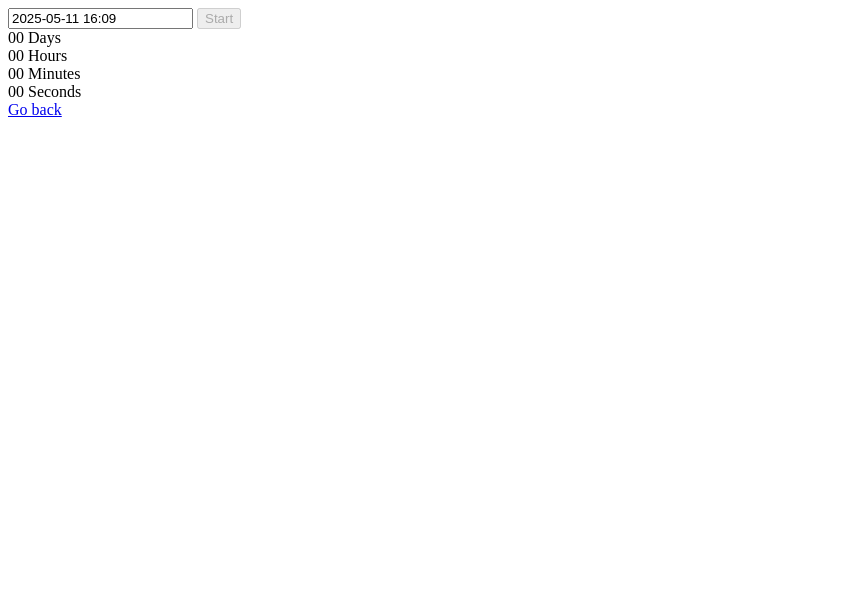
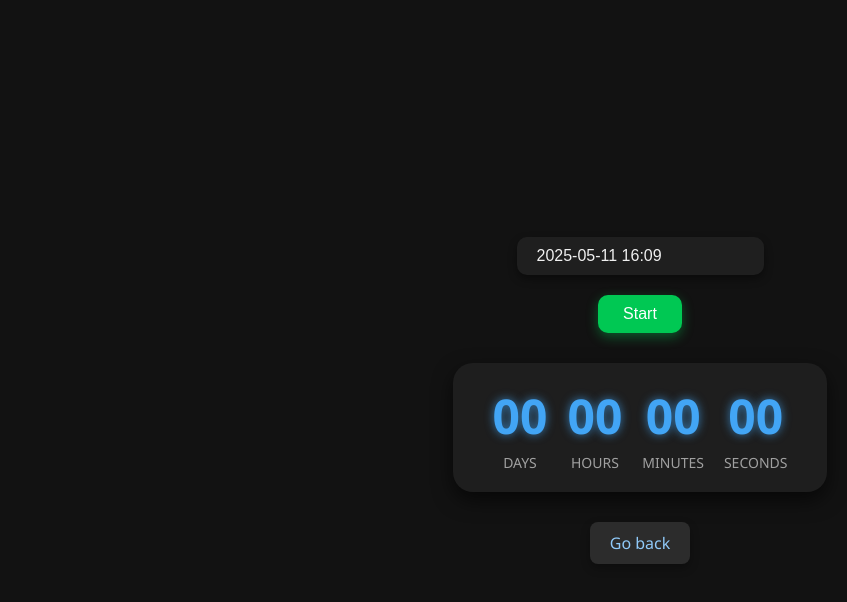
Before and after one commit to RozLera/goit-js-hw-10, a website built with Vite: page src/1-timer.html in a window 1280 px wide. Shown: the whole page, without its empty margins (0-847 px from the left). Built offline with nearby package versions, Linux system fonts and the light colour scheme.

Commit message:
add style from styles and timer and snackbar

```diff
--- a/src/1-timer.html
+++ b/src/1-timer.html
@@ -4,7 +4,7 @@
     <meta charset="UTF-8" />
     <meta name="viewport" content="width=device-width, initial-scale=1.0" />
     <title>Зворотний таймер</title>
-    <link rel="stylesheet" href="style.css" />
+    <link rel="stylesheet" href="./css/1-timer.css" />
   </head>
   <body>
     <input type="text" id="datetime-picker" />
--- a/src/css/1-timer.css
+++ b/src/css/1-timer.css
@@ -0,0 +1,102 @@
+/* style.css — темна тема з синіми цифрами */
+
+body {
+  margin: 0;
+  padding: 0;
+  font-family: 'Segoe UI', Tahoma, Geneva, Verdana, sans-serif;
+  background: #121212;
+  color: #f0f0f0;
+  display: flex;
+  flex-direction: column;
+  align-items: center;
+  justify-content: center;
+  height: 100vh;
+}
+
+#datetime-picker {
+  padding: 10px 20px;
+  font-size: 16px;
+  border: none;
+  border-radius: 10px;
+  background-color: #1f1f1f;
+  color: #f0f0f0;
+  box-shadow: 0 4px 8px rgba(0, 0, 0, 0.4);
+  margin-bottom: 20px;
+}
+
+button[data-start] {
+  padding: 10px 25px;
+  font-size: 16px;
+  background-color: #00c853;
+  color: #fff;
+  border: none;
+  border-radius: 10px;
+  cursor: pointer;
+  transition: background-color 0.3s ease;
+  margin-bottom: 30px;
+  box-shadow: 0 4px 12px rgba(0, 200, 83, 0.4);
+}
+
+button[data-start]:hover {
+  background-color: #00b248;
+}
+
+.timer {
+  display: flex;
+  gap: 20px;
+  background-color: #1e1e1e;
+  padding: 20px 40px;
+  border-radius: 20px;
+  box-shadow: 0 8px 20px rgba(0, 0, 0, 0.6);
+}
+
+.field {
+  display: flex;
+  flex-direction: column;
+  align-items: center;
+}
+
+.value {
+  font-size: 48px;
+  font-weight: bold;
+  color: #42a5f5; /* синій */
+  text-shadow: 0 0 10px rgba(66, 165, 245, 0.7);
+}
+
+.label {
+  font-size: 14px;
+  text-transform: uppercase;
+  color: #a0a0a0;
+  margin-top: 5px;
+}
+
+a {
+  margin-top: 40px;
+  color: #80d8ff;
+  text-decoration: underline;
+  transition: color 0.3s ease;
+}
+
+a:hover {
+  color: #40c4ff;
+}
+
+a {
+  display: inline-block;
+  margin-top: 30px;
+  padding: 10px 20px;
+  background-color: #2c2c2c;
+  color: #90caf9;
+  border-radius: 8px;
+  text-decoration: none;
+  font-size: 16px;
+  font-weight: 500;
+  transition: background-color 0.3s ease, box-shadow 0.3s ease, color 0.3s ease;
+  box-shadow: 0 4px 10px rgba(0, 0, 0, 0.3);
+}
+
+a:hover {
+  background-color: #3949ab;
+  color: #ffffff;
+  box-shadow: 0 0 12px rgba(144, 202, 249, 0.5);
+}
--- a/src/css/2-snackbar.css
+++ b/src/css/2-snackbar.css
@@ -0,0 +1,114 @@
+/* styles.css — темна тема для форми */
+
+body {
+  margin: 0;
+  padding: 0;
+  font-family: 'Segoe UI', Tahoma, Geneva, Verdana, sans-serif;
+  background-color: #121212;
+  color: #f0f0f0;
+  display: flex;
+  flex-direction: column;
+  align-items: center;
+  justify-content: center;
+  min-height: 100vh;
+}
+
+.form {
+  background-color: #1e1e1e;
+  padding: 30px 40px;
+  border-radius: 16px;
+  box-shadow: 0 8px 20px rgba(0, 0, 0, 0.6);
+  max-width: 400px;
+  width: 100%;
+}
+
+label {
+  display: block;
+  margin-bottom: 15px;
+  font-size: 16px;
+  color: #cfcfcf;
+}
+
+input[type='number'],
+input[type='radio'] {
+  margin-top: 8px;
+}
+
+input[type='number'] {
+  width: 100%;
+  padding: 10px;
+  border-radius: 10px;
+  border: none;
+  background-color: #2c2c2c;
+  color: #ffffff;
+  box-shadow: inset 0 0 5px rgba(255, 255, 255, 0.1);
+  transition: background-color 0.3s;
+}
+
+input[type='number']:focus {
+  outline: none;
+  background-color: #333;
+}
+
+fieldset {
+  border: 1px solid #333;
+  border-radius: 10px;
+  padding: 15px;
+  margin-bottom: 20px;
+  background-color: #1a1a1a;
+}
+
+legend {
+  font-size: 16px;
+  padding: 0 5px;
+  color: #a0a0a0;
+}
+
+button[type='submit'] {
+  width: 100%;
+  padding: 12px;
+  font-size: 16px;
+  background-color: #00bcd4;
+  color: #fff;
+  border: none;
+  border-radius: 10px;
+  cursor: pointer;
+  transition: background-color 0.3s ease, box-shadow 0.3s ease;
+}
+
+button[type='submit']:hover {
+  background-color: #0097a7;
+  box-shadow: 0 0 10px rgba(0, 188, 212, 0.5);
+}
+
+a {
+  margin-top: 30px;
+  display: inline-block;
+  color: #80d8ff;
+  text-decoration: underline;
+  transition: color 0.3s ease;
+}
+
+a:hover {
+  color: #40c4ff;
+}
+
+a {
+  display: inline-block;
+  margin-top: 30px;
+  padding: 10px 20px;
+  background-color: #2c2c2c;
+  color: #90caf9;
+  border-radius: 8px;
+  text-decoration: none;
+  font-size: 16px;
+  font-weight: 500;
+  transition: background-color 0.3s ease, box-shadow 0.3s ease, color 0.3s ease;
+  box-shadow: 0 4px 10px rgba(0, 0, 0, 0.3);
+}
+
+a:hover {
+  background-color: #3949ab;
+  color: #ffffff;
+  box-shadow: 0 0 12px rgba(144, 202, 249, 0.5);
+}
--- a/src/css/styles.css
+++ b/src/css/styles.css
@@ -6,9 +6,66 @@
 */
 /* Common styles */
 @import url('./1-timer.css');
-@import url('./2-snackbar.css');
-@import url('./aditional.css');
+/* @import url('./2-snackbar.css'); */
+/* @import url('./aditional.css'); */
 @import url('./base.css');
 @import url('./container.css');
 @import url('./reset.css');
 @import url('./styles.css');
+
+/* styles.css — темна тема для головної сторінки */
+
+body {
+  margin: 0;
+  padding: 0;
+  font-family: 'Segoe UI', Tahoma, Geneva, Verdana, sans-serif;
+  background-color: #121212;
+  color: #f0f0f0;
+  display: flex;
+  flex-direction: column;
+  align-items: center;
+  min-height: 100vh;
+  justify-content: center;
+}
+
+ul {
+  list-style: none;
+  padding: 0;
+  margin: 0;
+  display: flex;
+  gap: 30px;
+  background-color: #1e1e1e;
+  padding: 20px 40px;
+  border-radius: 16px;
+  box-shadow: 0 8px 20px rgba(0, 0, 0, 0.6);
+  margin-top: 200px;
+}
+
+li {
+  margin: 0;
+}
+
+a {
+  display: inline-block;
+  text-decoration: none;
+  color: #90caf9;
+  font-size: 18px;
+  font-weight: 500;
+  padding: 10px 20px;
+  border-radius: 10px;
+  transition: all 0.3s ease;
+  background-color: rgba(255, 255, 255, 0.05);
+}
+
+a:hover {
+  background-color: rgba(144, 202, 249, 0.2);
+  color: #ffffff;
+  box-shadow: 0 0 8px rgba(144, 202, 249, 0.5);
+}
+
+main {
+  margin-top: 40px;
+  text-align: center;
+  color: #bbb;
+  font-size: 16px;
+}
```
Also changed, not shown: src/2-snackbar.html (+1 -0 lines).
